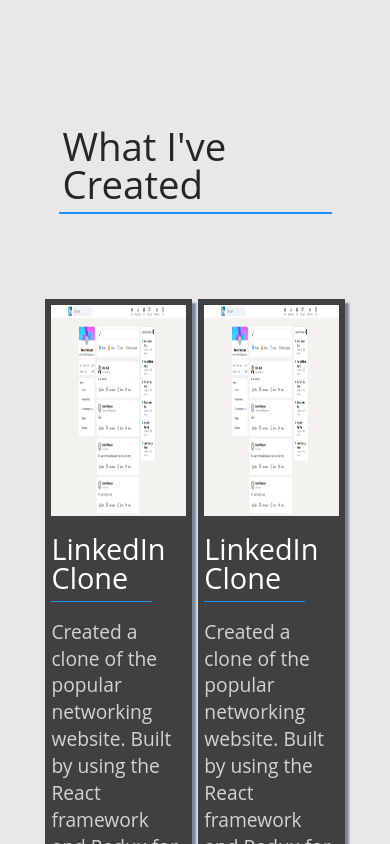
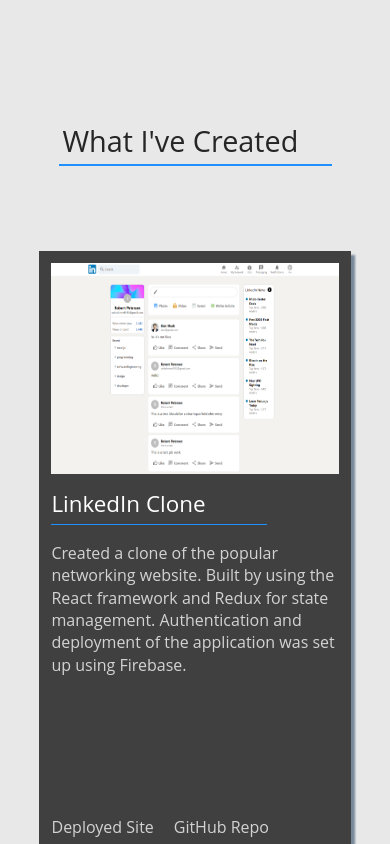
Before and after one commit to robert-petersen/Portfolio2, a React (Create React App) app: page / in a window 390 px wide. Shown: the part 5160-6004 px from the top of the page. Built offline with nearby package versions, Linux system fonts and the light colour scheme.

Commit message:
project section media queries done

```diff
--- a/src/components/Projects/ProjectsElements.js
+++ b/src/components/Projects/ProjectsElements.js
@@ -20,6 +20,10 @@
   margin-bottom: 10vh;
   margin-top: 15vh;
   padding-left: 1vw;
+
+  @media screen and (max-width: 450px) {
+    font-size: 1.8rem;
+  }
 `
 
 export const ProjectsContainer = styled.div`
@@ -29,6 +33,10 @@
   justify-content: space-evenly;
   align-items: center;
   margin-bottom: 10vh;
+
+  @media screen and (max-width: 350px) {
+    width: 95%;
+  }
 `
 
 export const ProjectContainer = styled.div`
@@ -49,8 +57,21 @@
     box-shadow: 2px 2px 2px lightslategray;
   }
 
-  @media screen and (max-width: 1300px) {
+  @media screen and (max-width: 1350px) {
     width: calc((100% - 6%)/2);
+  }
+
+  @media screen and (max-width: 900px) {
+    width: 80%;
+  }
+
+  @media screen and (max-width: 650px) {
+    width: 100%;
+    padding: 4%;
+  }
+
+  @media screen and (max-width: 350px) {
+    padding: 10%;
   }
 `
 
@@ -72,12 +93,20 @@
   padding-bottom: 1vh;
   border-bottom: 1px solid dodgerblue;
   margin-bottom: 2vh;
+
+  @media screen and (max-width: 450px) {
+    font-size: 1.4rem;
+  }
 `
 
 export const ProjectDescription = styled.p`
   font-size: 1.2rem;
   color: lightgray;
   line-height: 1.4;
+
+  @media screen and (max-width: 450px) {
+    font-size: 1rem;
+  }
 `
 
 export const ProjectLinks = styled.div`
```
